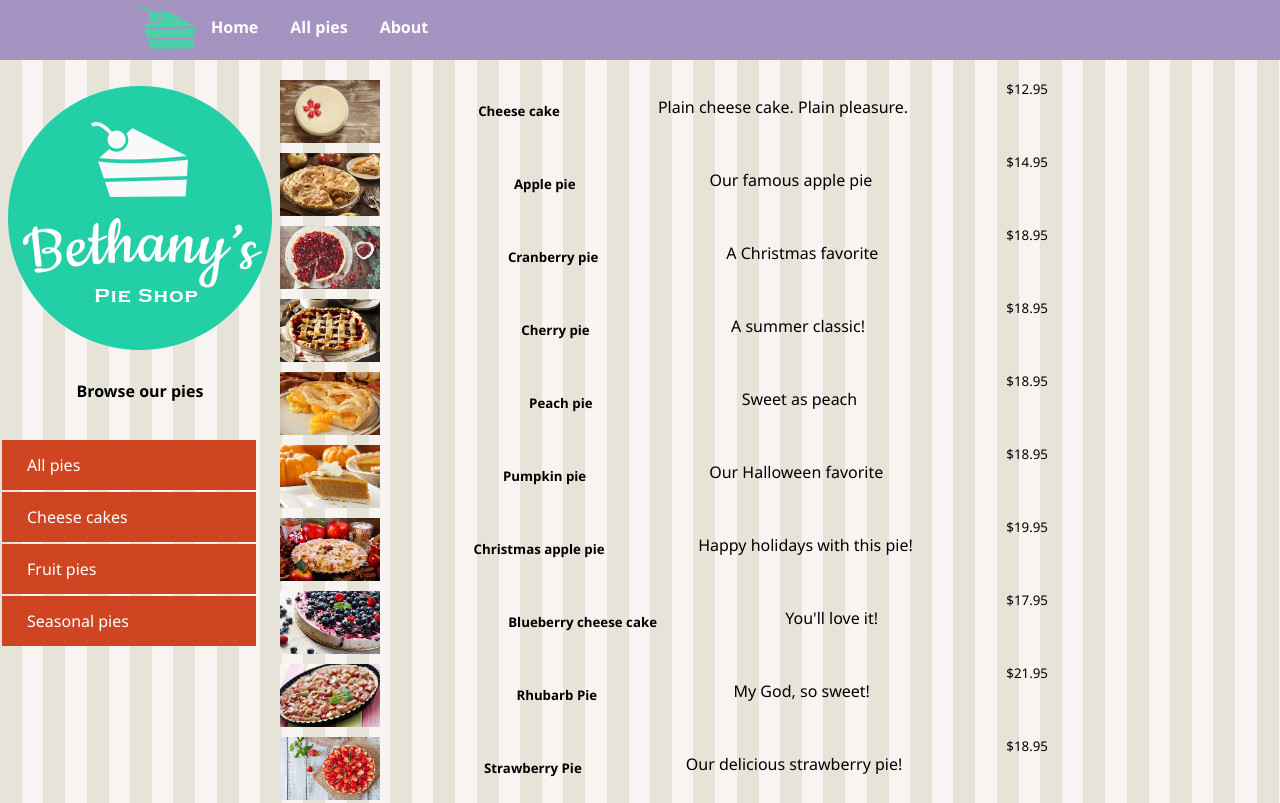
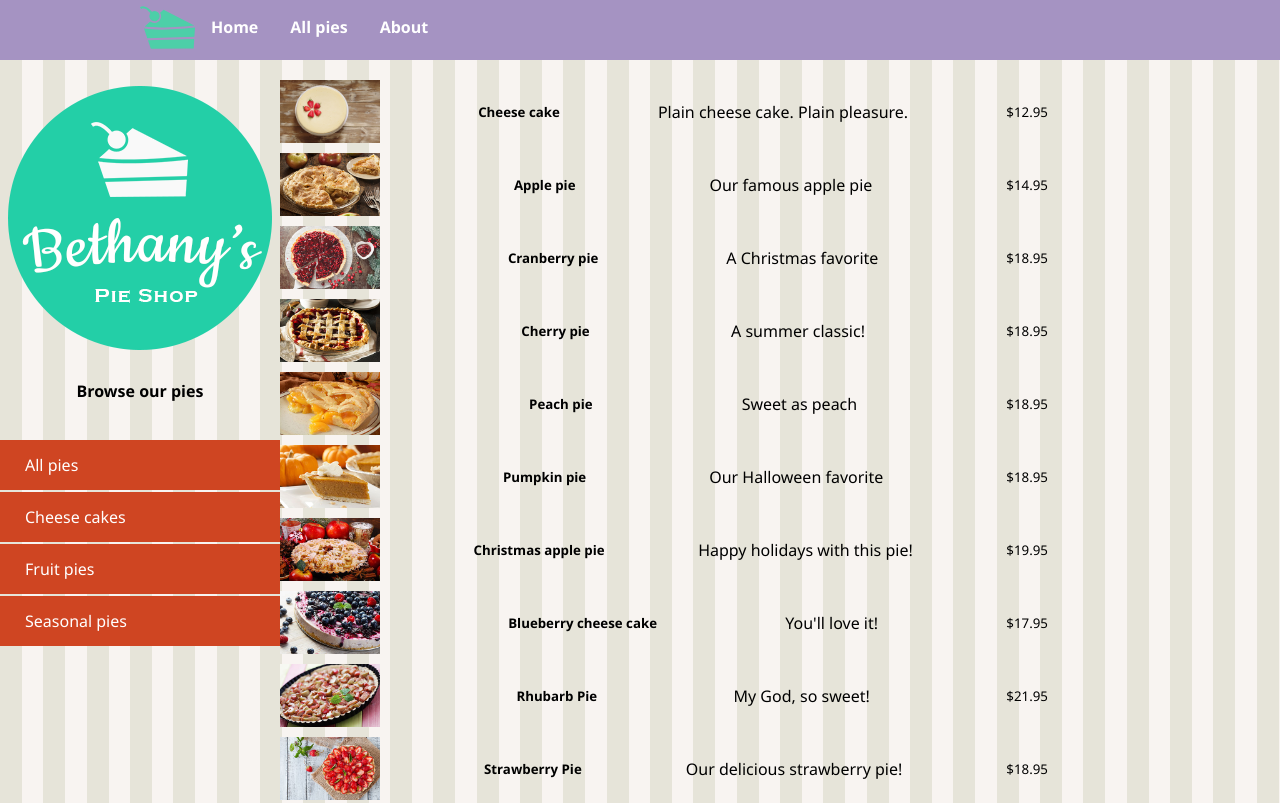
Before and after one commit to Hemantnie/flexbox-resposive-ps, a plain HTML site: page pages/pieoverview.html in a window 1280 px wide. Shown: the top 803 px of the page. Drawn offline with Linux system fonts and the light colour scheme.

Commit message:
Aligning items in a row

```diff
--- a/css/styles.css
+++ b/css/styles.css
@@ -43,8 +43,8 @@ nav>ul>li a {
 /*Side Menu*/
 
 .mainContent ul{
-    padding-inline-start: 2px;
-    margin-right: 1.5rem;
+    padding-inline-start: 0;
+    margin-right: 0;
 }
 
 .mainContent ul>a>li{
@@ -111,9 +111,11 @@ footer > p , footer > address{
     margin-bottom: 10px;
     justify-content: space-between;
     flex-wrap: wrap;
+    align-items: center;
 }
 
 .leftmenu{
     display: flex;
     flex-direction: column;
+    align-items:stretch;
 }
```
